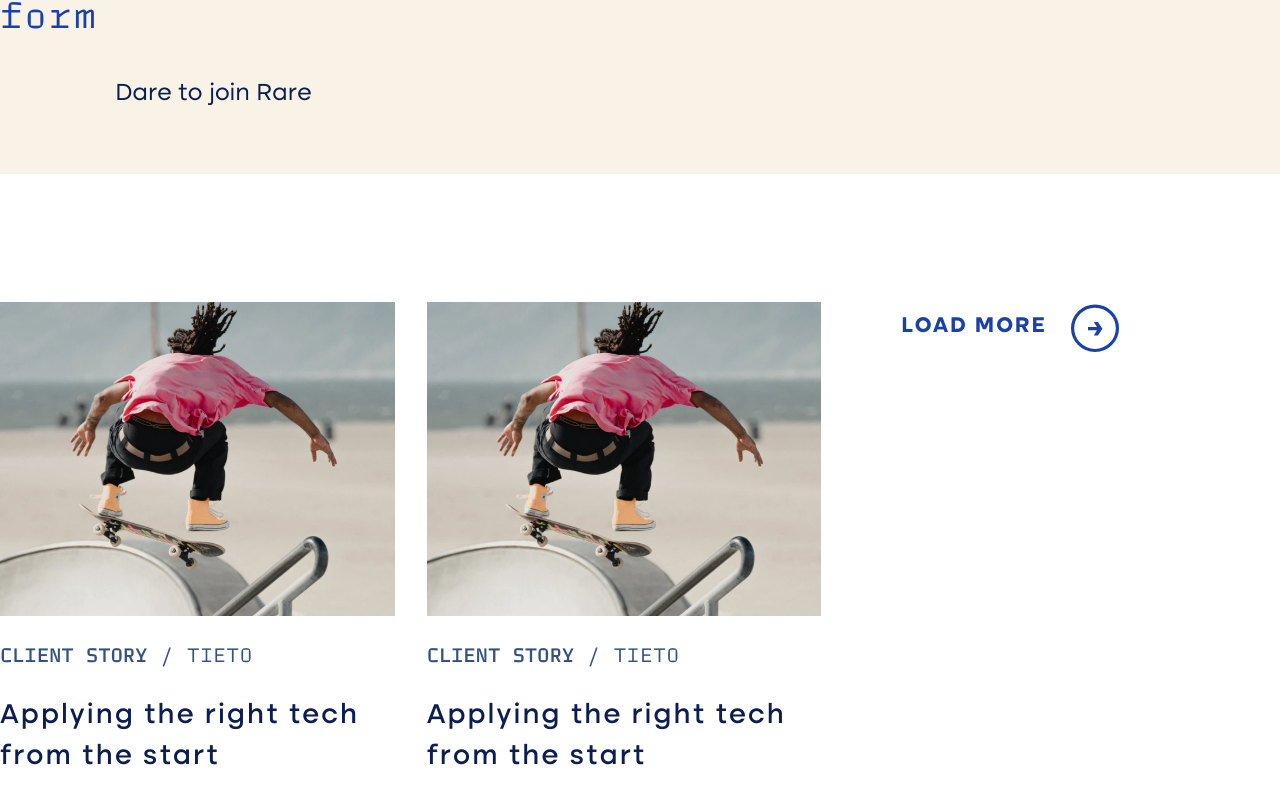
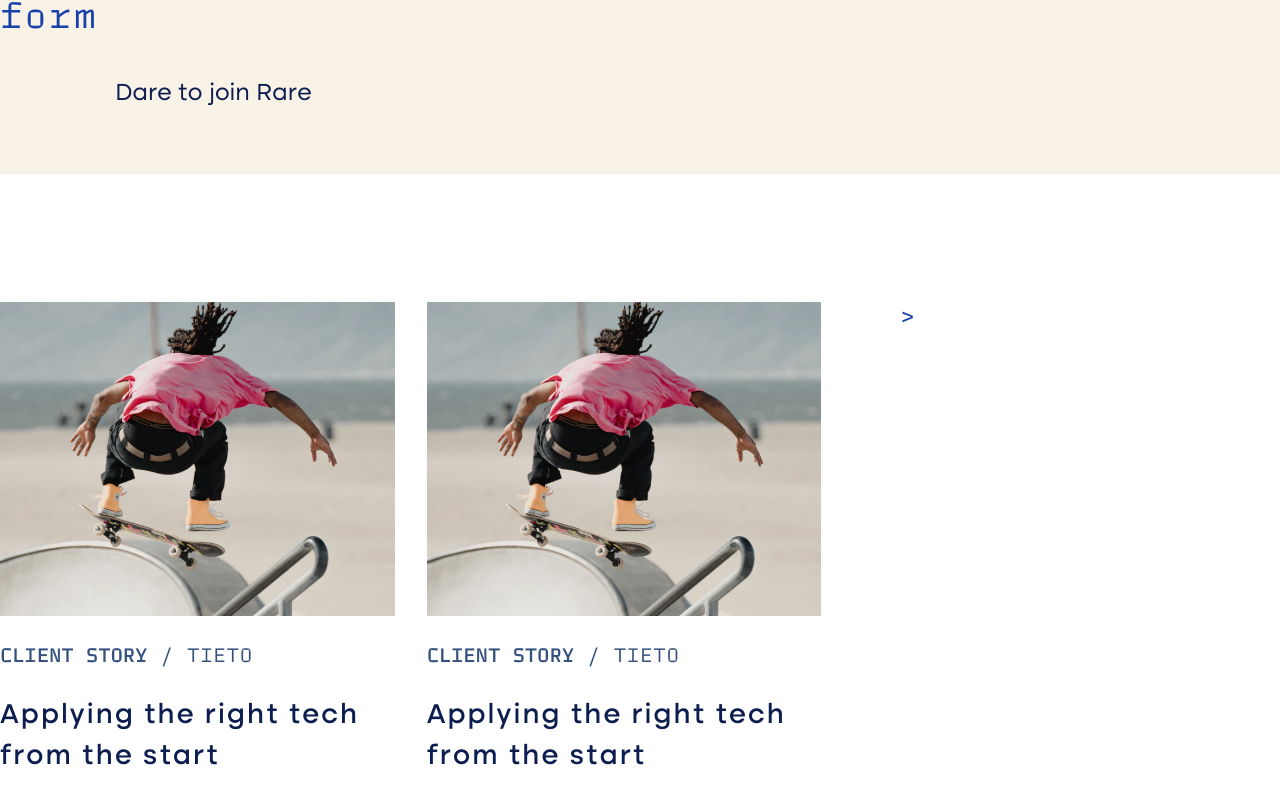
Before and after one commit to rareagency/rare.fi, a Next.js app: page /stories in a window 1280 px wide. Shown: the part 2534-3338 px from the top of the page. Built offline with nearby package versions, Linux system fonts and the light colour scheme; a small style sheet from the web is missing; what cntl would draw is missing.

Commit message:
Updated arrow button to have animation

```diff
--- a/components/CircleButton.tsx
+++ b/components/CircleButton.tsx
@@ -5,28 +5,75 @@ import { c } from "../utils/classnames";
 type CircleButtonProps = {
   link?: string;
   className?: string;
+  text?: string;
 };
 
 const CircleButton: React.FC<CircleButtonProps> = ({
   link,
   className,
-  children,
+  children = <p>Click me! Me Me!</p>,
 }) => {
+  const [isShown, setIsShown] = React.useState(false);
   if (!link) link = "#";
   return (
-    <Link href={link}>
-      <a className="inline-flex items-center ml-12 md:ml-0">
-        <span className="h5 text-action-purple inline-block">{children}</span>
-        <img
-          src="/static/button.svg"
-          alt="Circle button"
-          className={c(
-            "cursor-pointer w-12 inline-block ml-6 md:ml-0",
-            className
+    <div
+      id="button-container"
+      onMouseEnter={() => setTimeout(() => setIsShown(true), 250)}
+      onMouseLeave={() => setTimeout(() => setIsShown(false), 150)}
+    >
+      <Link href={link}>
+        <a
+          className={`inline-flex items-center ml-12 md:ml-0 ${c(className)} `}
+        >
+          <style jsx>{`
+            .text {
+              display: inline-block;
+              @apply rounded-full border-action-purple
+              border-[3px] py-3 px-6;
+            }
+            .img {
+              animation-name: move;
+              animation-duration: 0.3s;
+              @apply rounded-full border-action-purple border-[3px] h-14 w-14 flex items-center justify-center;
+            }
+            .button {
+              animation-name: moveReverse;
+              animation-duration: 0.2s;
+              @apply font-default text-lg border-solid border-action-purple border-[3px] rounded-full px-8 py-2 uppercase;
+            }
+
+            @keyframes move {
+              from {
+                padding-left: 32px;
+                padding-right: 32px;
+              }
+              to {
+                padding-left: 0px;
+                padding-right: 0px;
+              }
+            }
+            @keyframes moveReverse {
+              from {
+                padding-left: 0px;
+                padding-right: 0px;
+              }
+              to {
+                padding-left: 32px;
+                padding-right: 32px;
+              }
+            }
+          `}</style>
+          {!isShown && (
+            <div className="img text-action-purple text-bold">{">"}</div>
           )}
-        />
-      </a>
-    </Link>
+          {isShown && (
+            <button className="button">
+              <span className="h5 text-action-purple">{children}</span>
+            </button>
+          )}
+        </a>
+      </Link>
+    </div>
   );
 };
 
```
